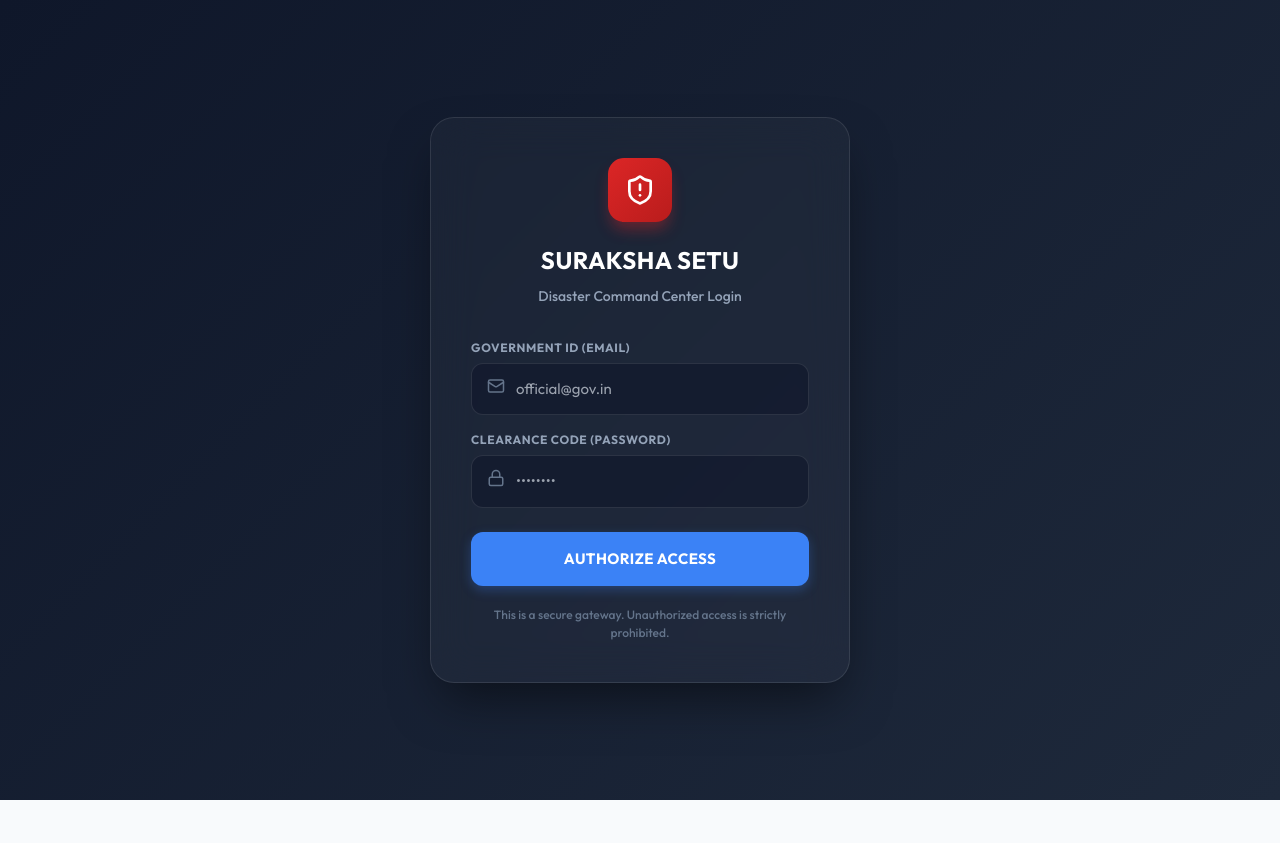
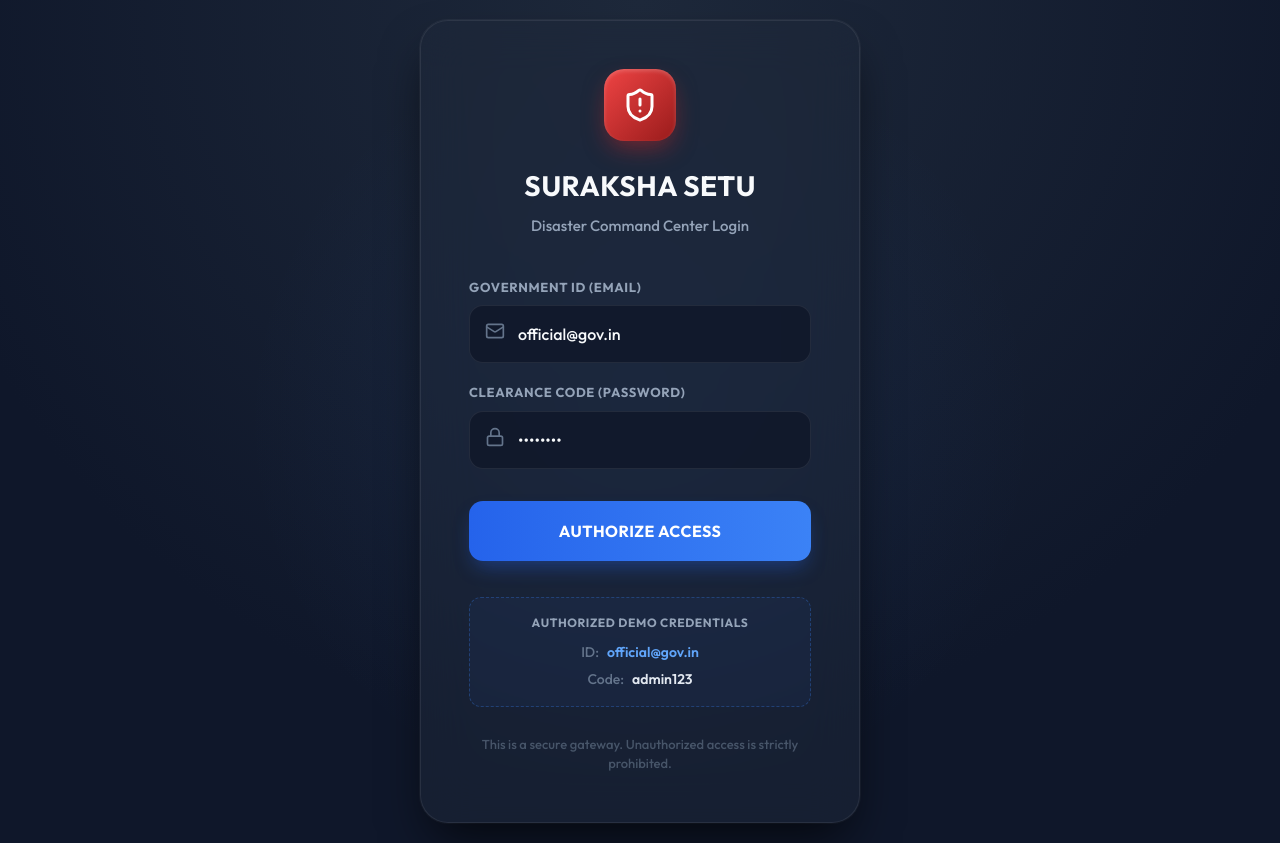
Before and after one commit to Dany1211/SurakshaSetu, a React (Vite) app: page / in a window 1280 px wide. Before the commit the page ends 800 px from the top, so only its background shows below. Built offline with nearby package versions, Linux system fonts and the light colour scheme; no server answers; the database is empty.

Commit message:
login page v2

```diff
--- a/src/pages/Login.jsx
+++ b/src/pages/Login.jsx
@@ -3,8 +3,8 @@ import { ShieldAlert, Mail, Lock, AlertCircle, Loader2 } from 'lucide-react';
 import { loginUser } from '../services/firebaseService';
 
 const Login = () => {
-    const [email, setEmail] = useState('');
-    const [password, setPassword] = useState('');
+    const [email, setEmail] = useState('official@gov.in');
+    const [password, setPassword] = useState('admin123');
     const [error, setError] = useState('');
     const [loading, setLoading] = useState(false);
 
@@ -24,75 +24,90 @@ const Login = () => {
     return (
         <div style={{
             minHeight: '100vh', display: 'flex', alignItems: 'center', justifyContent: 'center',
-            background: 'linear-gradient(135deg, #0f172a 0%, #1e293b 100%)', fontFamily: 'Outfit, sans-serif',
-            padding: '20px'
+            background: '#0f172a', /* Fallback */
+            backgroundImage: 'radial-gradient(circle at 50% 0%, #1e293b 0%, #0f172a 70%)',
+            fontFamily: 'Outfit, sans-serif',
+            padding: '20px',
+            position: 'relative',
+            overflow: 'hidden'
         }}>
+            {/* Ambient background glow */}
             <div style={{
-                background: 'rgba(255, 255, 255, 0.03)', backdropFilter: 'blur(20px)',
-                border: '1px solid rgba(255, 255, 255, 0.1)', borderRadius: '24px', padding: '40px',
-                width: '100%', maxWidth: '420px', boxShadow: '0 25px 50px -12px rgba(0, 0, 0, 0.5)',
-                display: 'flex', flexDirection: 'column', gap: '24px'
+                position: 'absolute', top: '50%', left: '50%', transform: 'translate(-50%, -50%)',
+                width: '800px', height: '800px',
+                background: 'radial-gradient(circle, rgba(59, 130, 246, 0.08) 0%, rgba(0,0,0,0) 70%)',
+                pointerEvents: 'none', zIndex: 0
+            }} />
+
+            <div style={{
+                background: 'rgba(30, 41, 59, 0.5)', backdropFilter: 'blur(24px)', WebkitBackdropFilter: 'blur(24px)',
+                border: '1px solid rgba(255, 255, 255, 0.08)', borderRadius: '28px', padding: '48px',
+                width: '100%', maxWidth: '440px', boxShadow: '0 25px 50px -12px rgba(0, 0, 0, 0.7), 0 0 0 1px rgba(255,255,255,0.05)',
+                display: 'flex', flexDirection: 'column', gap: '32px', zIndex: 1,
+                position: 'relative'
             }}>
                 {/* Header */}
                 <div style={{ textAlign: 'center', marginBottom: '8px' }}>
                     <div style={{
-                        width: '64px', height: '64px', borderRadius: '16px', background: 'linear-gradient(135deg, #dc2626, #b91c1c)',
-                        display: 'flex', alignItems: 'center', justifyContent: 'center', margin: '0 auto 20px',
-                        boxShadow: '0 10px 15px -3px rgba(220, 38, 38, 0.4)'
+                        width: '72px', height: '72px', borderRadius: '20px', background: 'linear-gradient(135deg, #ef4444, #991b1b)',
+                        display: 'flex', alignItems: 'center', justifyContent: 'center', margin: '0 auto 24px',
+                        boxShadow: '0 10px 25px -5px rgba(220, 38, 38, 0.5), inset 0 2px 4px rgba(255,255,255,0.2)'
                     }}>
-                        <ShieldAlert style={{ width: '32px', height: '32px', color: 'white' }} />
+                        <ShieldAlert style={{ width: '36px', height: '36px', color: 'white' }} />
                     </div>
-                    <h1 style={{ margin: 0, fontSize: '24px', fontWeight: 800, color: 'white', letterSpacing: '0.02em', textTransform: 'uppercase' }}>
+                    <h1 style={{ margin: 0, fontSize: '28px', fontWeight: 800, color: '#f8fafc', letterSpacing: '0.02em', textTransform: 'uppercase' }}>
                         Suraksha Setu
                     </h1>
-                    <p style={{ margin: '8px 0 0', fontSize: '14px', color: '#94a3b8', fontWeight: 500 }}>
+                    <p style={{ margin: '8px 0 0', fontSize: '15px', color: '#94a3b8', fontWeight: 500 }}>
                         Disaster Command Center Login
                     </p>
                 </div>
 
                 {/* Form */}
-                <form onSubmit={handleLogin} style={{ display: 'flex', flexDirection: 'column', gap: '16px' }}>
+                <form onSubmit={handleLogin} style={{ display: 'flex', flexDirection: 'column', gap: '20px' }}>
                     {error && (
                         <div style={{
-                            padding: '12px', background: 'rgba(220, 38, 38, 0.1)', border: '1px solid rgba(220, 38, 38, 0.2)',
-                            borderRadius: '12px', color: '#fca5a5', fontSize: '13px', display: 'flex', alignItems: 'center', gap: '8px'
+                            padding: '14px', background: 'rgba(220, 38, 38, 0.1)', border: '1px solid rgba(220, 38, 38, 0.2)',
+                            borderRadius: '12px', color: '#fca5a5', fontSize: '14px', display: 'flex', alignItems: 'center', gap: '10px'
                         }}>
-                            <AlertCircle style={{ width: '16px', height: '16px' }} />
+                            <AlertCircle style={{ width: '18px', height: '18px', flexShrink: 0 }} />
                             {error}
                         </div>
                     )}
 
-                    <div style={{ display: 'flex', flexDirection: 'column', gap: '6px' }}>
-                        <label style={{ fontSize: '12px', fontWeight: 700, color: '#94a3b8', textTransform: 'uppercase', letterSpacing: '0.05em' }}>Government ID (Email)</label>
+                    <div style={{ display: 'flex', flexDirection: 'column', gap: '8px' }}>
+                        <label style={{ fontSize: '13px', fontWeight: 700, color: '#94a3b8', textTransform: 'uppercase', letterSpacing: '0.05em' }}>Government ID (Email)</label>
                         <div style={{ position: 'relative' }}>
-                            <Mail style={{ position: 'absolute', left: '16px', top: '14px', width: '18px', height: '18px', color: '#64748b' }} />
+                            <Mail style={{ position: 'absolute', left: '16px', top: '16px', width: '20px', height: '20px', color: '#64748b' }} />
                             <input
                                 type="email" required value={email} onChange={e => setEmail(e.target.value)}
                                 style={{
-                                    width: '100%', padding: '14px 16px 14px 44px', background: 'rgba(15, 23, 42, 0.6)',
-                                    border: '1px solid rgba(255, 255, 255, 0.1)', borderRadius: '12px', color: 'white',
-                                    fontSize: '15px', outline: 'none', transition: 'border 0.2s ease', boxSizing: 'border-box'
+                                    width: '100%', padding: '16px 16px 16px 48px', background: 'rgba(15, 23, 42, 0.8)',
+                                    border: '1px solid rgba(255, 255, 255, 0.08)', borderRadius: '14px', color: '#f8fafc',
+                                    fontSize: '16px', outline: 'none', transition: 'all 0.2s ease', boxSizing: 'border-box',
+                                    fontWeight: 500
                                 }}
-                                onFocus={e => e.target.style.borderColor = '#3b82f6'}
-                                onBlur={e => e.target.style.borderColor = 'rgba(255, 255, 255, 0.1)'}
+                                onFocus={e => { e.target.style.borderColor = '#3b82f6'; e.target.style.boxShadow = '0 0 0 2px rgba(59, 130, 246, 0.2)'; }}
+                                onBlur={e => { e.target.style.borderColor = 'rgba(255, 255, 255, 0.08)'; e.target.style.boxShadow = 'none'; }}
                                 placeholder="official@gov.in"
                             />
                         </div>
                     </div>
 
-                    <div style={{ display: 'flex', flexDirection: 'column', gap: '6px' }}>
-                        <label style={{ fontSize: '12px', fontWeight: 700, color: '#94a3b8', textTransform: 'uppercase', letterSpacing: '0.05em' }}>Clearance Code (Password)</label>
+                    <div style={{ display: 'flex', flexDirection: 'column', gap: '8px' }}>
+                        <label style={{ fontSize: '13px', fontWeight: 700, color: '#94a3b8', textTransform: 'uppercase', letterSpacing: '0.05em' }}>Clearance Code (Password)</label>
                         <div style={{ position: 'relative' }}>
-                            <Lock style={{ position: 'absolute', left: '16px', top: '14px', width: '18px', height: '18px', color: '#64748b' }} />
+                            <Lock style={{ position: 'absolute', left: '16px', top: '16px', width: '20px', height: '20px', color: '#64748b' }} />
                             <input
                                 type="password" required value={password} onChange={e => setPassword(e.target.value)}
                                 style={{
-                                    width: '100%', padding: '14px 16px 14px 44px', background: 'rgba(15, 23, 42, 0.6)',
-                                    border: '1px solid rgba(255, 255, 255, 0.1)', borderRadius: '12px', color: 'white',
-                                    fontSize: '15px', outline: 'none', transition: 'border 0.2s ease', boxSizing: 'border-box'
+                                    width: '100%', padding: '16px 16px 16px 48px', background: 'rgba(15, 23, 42, 0.8)',
+                                    border: '1px solid rgba(255, 255, 255, 0.08)', borderRadius: '14px', color: '#f8fafc',
+                                    fontSize: '16px', outline: 'none', transition: 'all 0.2s ease', boxSizing: 'border-box',
+                                    fontWeight: 500
                                 }}
-                                onFocus={e => e.target.style.borderColor = '#3b82f6'}
-                                onBlur={e => e.target.style.borderColor = 'rgba(255, 255, 255, 0.1)'}
+                                onFocus={e => { e.target.style.borderColor = '#3b82f6'; e.target.style.boxShadow = '0 0 0 2px rgba(59, 130, 246, 0.2)'; }}
+                                onBlur={e => { e.target.style.borderColor = 'rgba(255, 255, 255, 0.08)'; e.target.style.boxShadow = 'none'; }}
                                 placeholder="••••••••"
                             />
                         </div>
@@ -101,17 +116,35 @@ const Login = () => {
                     <button
                         type="submit" disabled={loading}
                         style={{
-                            marginTop: '8px', padding: '16px', background: loading ? '#475569' : '#3b82f6', color: 'white',
-                            border: 'none', borderRadius: '12px', fontSize: '15px', fontWeight: 700,
-                            cursor: loading ? 'not-allowed' : 'pointer', transition: 'background 0.2s ease',
-                            display: 'flex', alignItems: 'center', justifyContent: 'center', gap: '8px',
-                            boxShadow: '0 4px 12px rgba(59, 130, 246, 0.3)', textTransform: 'uppercase', letterSpacing: '0.03em'
+                            marginTop: '12px', padding: '18px', background: loading ? '#475569' : 'linear-gradient(to right, #2563eb, #3b82f6)', color: 'white',
+                            border: 'none', borderRadius: '14px', fontSize: '16px', fontWeight: 700,
+                            cursor: loading ? 'not-allowed' : 'pointer', transition: 'all 0.2s ease',
+                            display: 'flex', alignItems: 'center', justifyContent: 'center', gap: '10px',
+                            boxShadow: loading ? 'none' : '0 10px 20px -5px rgba(37, 99, 235, 0.4)', textTransform: 'uppercase', letterSpacing: '0.03em'
                         }}
                     >
-                        {loading ? <Loader2 style={{ width: '18px', height: '18px', animation: 'spin 1s linear infinite' }} /> : 'Authorize Access'}
+                        {loading ? <Loader2 style={{ width: '20px', height: '20px', animation: 'spin 1s linear infinite' }} /> : 'Authorize Access'}
                     </button>
 
-                    <p style={{ textAlign: 'center', margin: '4px 0 0', fontSize: '12px', color: '#64748b', fontWeight: 500 }}>
+                    {/* Demo Credentials Box */}
+                    <div style={{
+                        marginTop: '16px', padding: '16px', background: 'rgba(59, 130, 246, 0.05)',
+                        border: '1px dashed rgba(59, 130, 246, 0.3)', borderRadius: '12px', textAlign: 'center'
+                    }}>
+                        <p style={{ margin: 0, fontSize: '12px', color: '#94a3b8', fontWeight: 700, textTransform: 'uppercase', letterSpacing: '0.05em' }}>
+                            Authorized Demo Credentials
+                        </p>
+                        <div style={{ marginTop: '10px', display: 'flex', flexDirection: 'column', gap: '6px', fontSize: '14px', color: '#cbd5e1', fontWeight: 500 }}>
+                            <div style={{ display: 'flex', justifyContent: 'center', gap: '8px' }}>
+                                <span style={{ color: '#64748b' }}>ID:</span> <span style={{ color: '#60a5fa', fontWeight: 600 }}>official@gov.in</span>
+                            </div>
+                            <div style={{ display: 'flex', justifyContent: 'center', gap: '8px' }}>
+                                <span style={{ color: '#64748b' }}>Code:</span> <span style={{ color: '#e2e8f0', fontWeight: 600 }}>admin123</span>
+                            </div>
+                        </div>
+                    </div>
+
+                    <p style={{ textAlign: 'center', margin: '8px 0 0', fontSize: '13px', color: '#475569', fontWeight: 500 }}>
                         This is a secure gateway. Unauthorized access is strictly prohibited.
                     </p>
                 </form>
```
